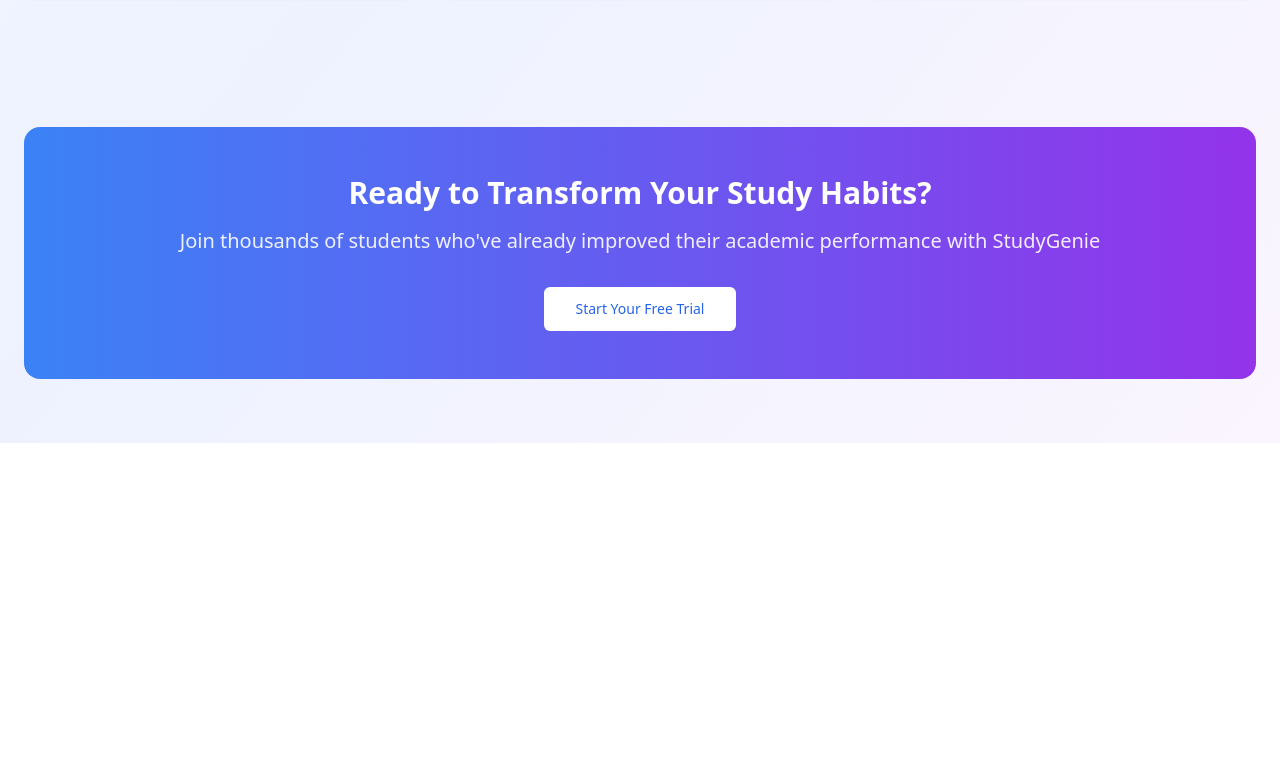
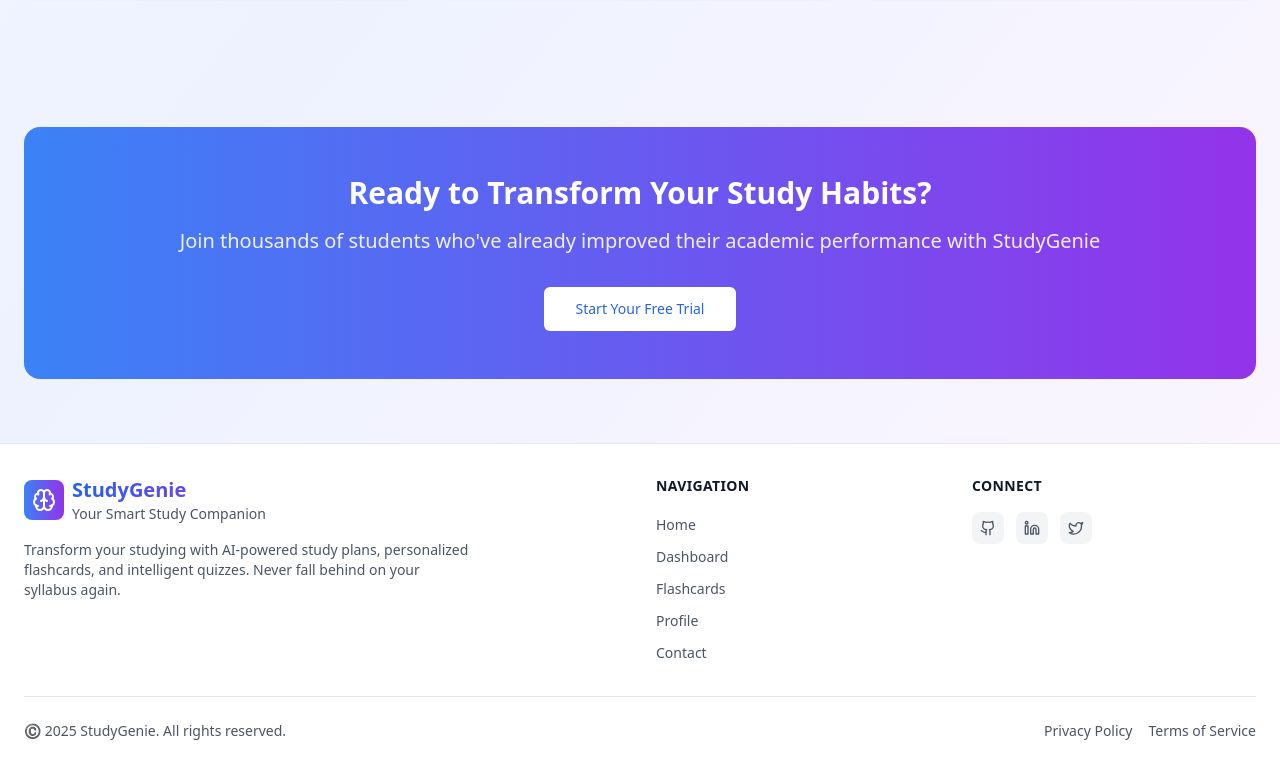
Before and after one commit to Prachigarg24/smart-study-genie-app, a React (Vite) app: page / in a window 1280 px wide. Shown: the part 1122-1895 px from the top of the page. Before the commit the page ends 1565 px from the top, so only its background shows below. Built offline with nearby package versions, Linux system fonts and the light colour scheme.

Commit message:
feat: Add responsive Footer component
Adds a reusable and responsive Footer component with branding, navigation links, social media icons, and copyright information. Ensures sticky footer behavior and responsive design using Tailwind CSS.

```diff
--- a/src/App.tsx
+++ b/src/App.tsx
@@ -7,6 +7,7 @@ import { BrowserRouter, Routes, Route } from "react-router-dom";
 import { ThemeProvider } from "@/hooks/useTheme";
 import Index from "./pages/Index";
 import NotFound from "./pages/NotFound";
+import Footer from "./components/Footer";
 
 const queryClient = new QueryClient();
 
@@ -16,13 +17,18 @@ const App = () => (
       <TooltipProvider>
         <Toaster />
         <Sonner />
+        <div className="min-h-screen flex flex-col">
           <BrowserRouter>
+            <main className="flex-grow">
               <Routes>
                 <Route path="/" element={<Index />} />
                 {/* ADD ALL CUSTOM ROUTES ABOVE THE CATCH-ALL "*" ROUTE */}
                 <Route path="*" element={<NotFound />} />
               </Routes>
+            </main>
+            <Footer />
           </BrowserRouter>
+        </div>
       </TooltipProvider>
     </ThemeProvider>
   </QueryClientProvider>
--- /dev/null
+++ b/src/components/Footer.tsx
@@ -0,0 +1,131 @@
+
+import React from 'react';
+import { Link } from 'react-router-dom';
+import { Brain, Github, Linkedin, Twitter } from 'lucide-react';
+
+const Footer = () => {
+  const currentYear = new Date().getFullYear();
+
+  const navigationLinks = [
+    { name: 'Home', href: '/' },
+    { name: 'Dashboard', href: '/dashboard' },
+    { name: 'Flashcards', href: '/flashcards' },
+    { name: 'Profile', href: '/profile' },
+    { name: 'Contact', href: '/contact' },
+  ];
+
+  const socialLinks = [
+    {
+      name: 'GitHub',
+      href: 'https://github.com',
+      icon: Github,
+    },
+    {
+      name: 'LinkedIn',
+      href: 'https://linkedin.com',
+      icon: Linkedin,
+    },
+    {
+      name: 'Twitter',
+      href: 'https://twitter.com',
+      icon: Twitter,
+    },
+  ];
+
+  return (
+    <footer className="bg-white dark:bg-gray-900 border-t border-gray-200 dark:border-gray-700 mt-auto">
+      <div className="container mx-auto px-6 py-8">
+        <div className="grid grid-cols-1 md:grid-cols-4 gap-8">
+          {/* Branding Section */}
+          <div className="col-span-1 md:col-span-2">
+            <div className="flex items-center space-x-2 mb-4">
+              <div className="p-2 bg-gradient-to-r from-blue-500 to-purple-600 rounded-lg">
+                <Brain className="h-6 w-6 text-white" />
+              </div>
+              <div>
+                <h3 className="text-xl font-bold bg-gradient-to-r from-blue-600 to-purple-600 bg-clip-text text-transparent">
+                  StudyGenie
+                </h3>
+                <p className="text-sm text-gray-600 dark:text-gray-400">
+                  Your Smart Study Companion
+                </p>
+              </div>
+            </div>
+            <p className="text-gray-600 dark:text-gray-400 text-sm max-w-md">
+              Transform your studying with AI-powered study plans, personalized flashcards,
+              and intelligent quizzes. Never fall behind on your syllabus again.
+            </p>
+          </div>
+
+          {/* Navigation Links */}
+          <div>
+            <h4 className="text-sm font-semibold text-gray-900 dark:text-white mb-4 uppercase tracking-wide">
+              Navigation
+            </h4>
+            <ul className="space-y-2">
+              {navigationLinks.map((link) => (
+                <li key={link.name}>
+                  <Link
+                    to={link.href}
+                    className="text-gray-600 dark:text-gray-400 hover:text-blue-600 dark:hover:text-blue-400 text-sm transition-colors duration-200"
+                  >
+                    {link.name}
+                  </Link>
+                </li>
+              ))}
+            </ul>
+          </div>
+
+          {/* Social Media */}
+          <div>
+            <h4 className="text-sm font-semibold text-gray-900 dark:text-white mb-4 uppercase tracking-wide">
+              Connect
+            </h4>
+            <div className="flex space-x-3">
+              {socialLinks.map((social) => {
+                const Icon = social.icon;
+                return (
+                  <a
+                    key={social.name}
+                    href={social.href}
+                    target="_blank"
+                    rel="noopener noreferrer"
+                    className="p-2 bg-gray-100 dark:bg-gray-800 rounded-lg hover:bg-gray-200 dark:hover:bg-gray-700 text-gray-600 dark:text-gray-400 hover:text-blue-600 dark:hover:text-blue-400 transition-all duration-200 transform hover:scale-105"
+                    aria-label={`Follow us on ${social.name}`}
+                  >
+                    <Icon className="h-4 w-4" />
+                  </a>
+                );
+              })}
+            </div>
+          </div>
+        </div>
+
+        {/* Copyright */}
+        <div className="mt-8 pt-6 border-t border-gray-200 dark:border-gray-700">
+          <div className="flex flex-col sm:flex-row justify-between items-center">
+            <p className="text-sm text-gray-600 dark:text-gray-400">
+              ©️ {currentYear} StudyGenie. All rights reserved.
+            </p>
+            <div className="flex space-x-4 mt-4 sm:mt-0">
+              <Link
+                to="/privacy"
+                className="text-sm text-gray-600 dark:text-gray-400 hover:text-blue-600 dark:hover:text-blue-400 transition-colors duration-200"
+              >
+                Privacy Policy
+              </Link>
+              <Link
+                to="/terms"
+                className="text-sm text-gray-600 dark:text-gray-400 hover:text-blue-600 dark:hover:text-blue-400 transition-colors duration-200"
+              >
+                Terms of Service
+              </Link>
+            </div>
+          </div>
+        </div>
+      </div>
+    </footer>
+  );
+};
+
+export default Footer;
```
Lines whose indentation alone changed are shown as unchanged.
